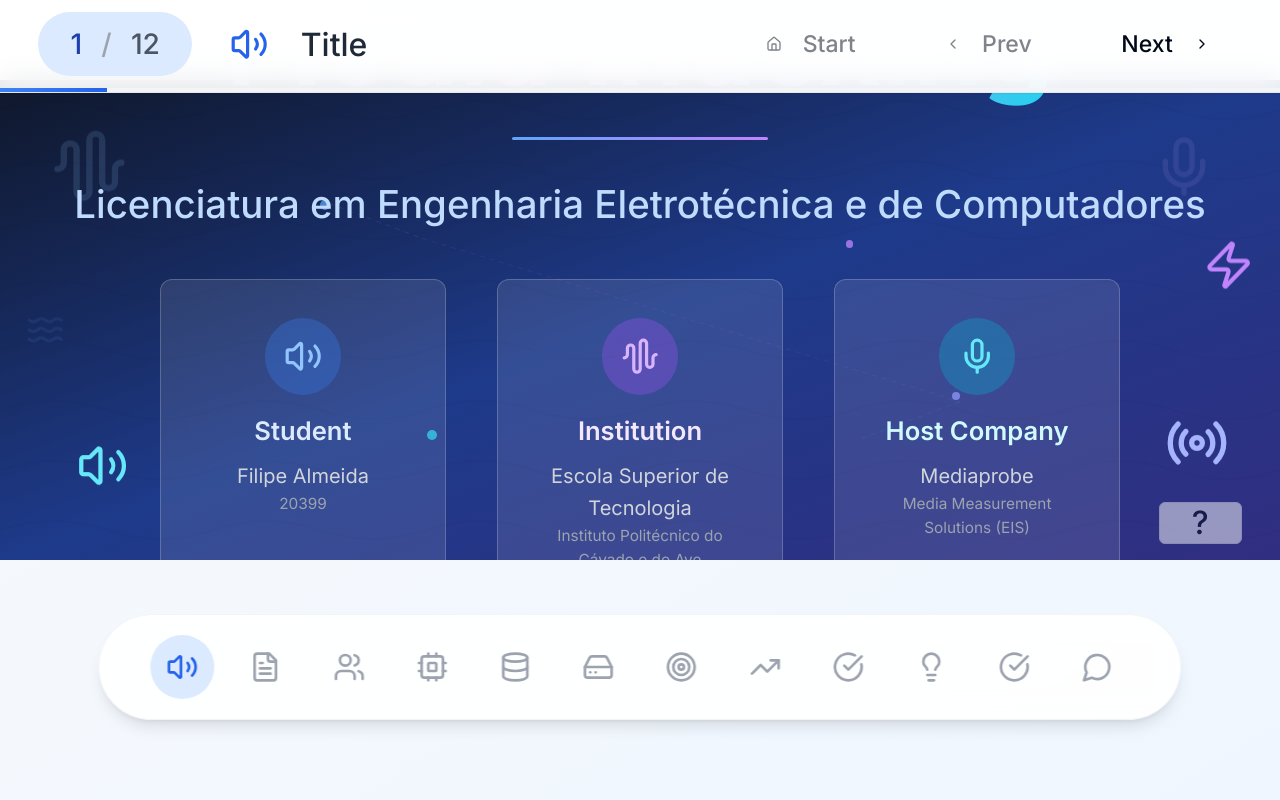
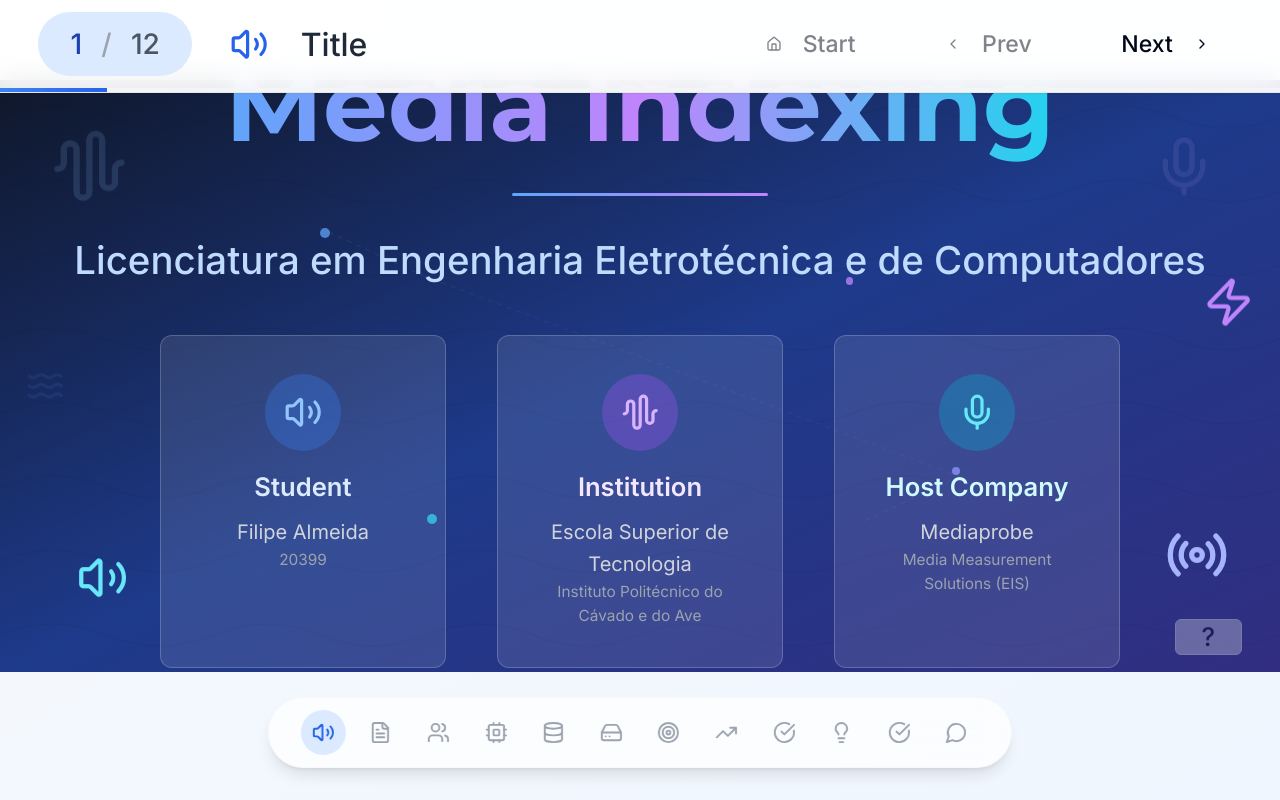
Before and after one commit to TheAlmeida/sonic-signature-showcase, a React (Vite) app: page / in a window 1280 px wide. Built offline with nearby package versions, Linux system fonts and the light colour scheme.

Commit message:
Fix: Reduce bottom navigation bar size
Reduced the size of the bottom navigation bar, removed the panel behind it, and added transparency. This improves visibility and usability.
Edited: `src/components/Presentation.tsx`.

```diff
--- a/src/components/Presentation.tsx
+++ b/src/components/Presentation.tsx
@@ -1,3 +1,4 @@
+
 import React, { useState, useEffect } from 'react';
 import { ChevronLeft, ChevronRight, Volume2, Cpu, Database, BarChart3, Target, CheckCircle, ArrowRight, Mic, AudioWaveform, Settings, Search, Clock, TrendingUp, Users, Lightbulb, MessageCircle, FileText, Home, HardDrive } from 'lucide-react';
 import { Button } from '@/components/ui/button';
@@ -159,9 +160,9 @@ const Presentation = () => {
         </div>
       </div>
 
-      {/* Slide Navigation Dots with Bottom Safe Area */}
-      <div className="fixed bottom-[clamp(4rem,10vh,12rem)] left-1/2 transform -translate-x-1/2 z-50">
-        <div className="flex space-x-[clamp(0.4rem,1.5vw,1.5rem)] bg-white/90 backdrop-blur-md rounded-full px-[clamp(1.5rem,4vw,4rem)] py-[clamp(1rem,2.5vh,2.5rem)] shadow-lg border border-gray-100">
+      {/* Slide Navigation Dots - Smaller and more transparent */}
+      <div className="fixed bottom-[clamp(1.5rem,4vh,4rem)] left-1/2 transform -translate-x-1/2 z-50">
+        <div className="flex space-x-[clamp(0.3rem,1vw,1rem)] bg-white/70 backdrop-blur-md rounded-full px-[clamp(1rem,2.5vw,2.5rem)] py-[clamp(0.5rem,1.5vh,1.5rem)] shadow-lg border border-gray-100/50">
           {slides.map((slide, index) => {
             const Icon = slide.icon;
             return (
@@ -170,14 +171,14 @@ const Presentation = () => {
                 onClick={() => goToSlide(index)}
                 disabled={isTransitioning}
                 title={slide.title}
-                className={`group w-[clamp(2.5rem,5vw,5rem)] h-[clamp(2.5rem,5vw,5rem)] rounded-full flex items-center justify-center transition-all duration-300 relative ${
+                className={`group w-[clamp(1.8rem,3.5vw,3.5rem)] h-[clamp(1.8rem,3.5vw,3.5rem)] rounded-full flex items-center justify-center transition-all duration-300 relative ${
                   index === currentSlide ? `bg-${currentSlideColor}-100` : 'hover:bg-gray-100'
                 }`}
               >
-                <Icon className={`h-[clamp(1.2rem,2.5vw,2.2rem)] w-[clamp(1.2rem,2.5vw,2.2rem)] transition-colors ${
+                <Icon className={`h-[clamp(0.9rem,1.8vw,1.6rem)] w-[clamp(0.9rem,1.8vw,1.6rem)] transition-colors ${
                   index === currentSlide ? `text-${currentSlideColor}-600` : 'text-gray-400 group-hover:text-gray-600'
                 }`} />
-                <span className={`absolute -top-[clamp(4rem,8vh,7rem)] bg-${currentSlideColor}-800 text-white text-[clamp(0.8rem,1.8vw,1.5rem)] px-[clamp(0.8rem,2.5vw,2.5rem)] py-[clamp(0.5rem,1.5vh,1.2rem)] rounded opacity-0 group-hover:opacity-100 transition-opacity pointer-events-none whitespace-nowrap`}>
+                <span className={`absolute -top-[clamp(3rem,6vh,5rem)] bg-${currentSlideColor}-800 text-white text-[clamp(0.7rem,1.5vw,1.2rem)] px-[clamp(0.6rem,2vw,2rem)] py-[clamp(0.4rem,1vh,1rem)] rounded opacity-0 group-hover:opacity-100 transition-opacity pointer-events-none whitespace-nowrap`}>
                   {index + 1}. {slide.title}
                 </span>
               </button>
@@ -186,8 +187,8 @@ const Presentation = () => {
         </div>
       </div>
 
-      {/* Full-Screen Slide Area with Intelligent Spacing */}
-      <div className="pt-[clamp(5rem,10vh,10rem)] pb-[clamp(15rem,25vh,25rem)] flex-1 min-h-0 w-full">
+      {/* Full-Screen Slide Area with reduced bottom padding */}
+      <div className="pt-[clamp(5rem,10vh,10rem)] pb-[clamp(8rem,12vh,12rem)] flex-1 min-h-0 w-full">
         <div
           key={animationKey}
           className={`h-full w-full transition-all duration-500 ease-in-out ${
@@ -216,15 +217,15 @@ const Presentation = () => {
         />
       </div>
 
-      {/* Keyboard Shortcuts Help */}
-      <div className="fixed right-[clamp(1rem,3vw,3rem)] bottom-[clamp(16rem,28vh,28rem)] z-50">
+      {/* Keyboard Shortcuts Help - Smaller and more transparent */}
+      <div className="fixed right-[clamp(1rem,3vw,3rem)] bottom-[clamp(9rem,14vh,14rem)] z-50">
         <Button
           variant="outline"
           size="sm"
-          className="opacity-50 hover:opacity-100 transition-opacity px-[clamp(1rem,2.5vw,2.5rem)] py-[clamp(1rem,2.5vh,2rem)]"
+          className="opacity-40 hover:opacity-80 transition-opacity px-[clamp(0.8rem,2vw,2rem)] py-[clamp(0.8rem,2vh,1.5rem)] bg-white/70 backdrop-blur-sm"
           title="Press '?' for keyboard shortcuts"
         >
-          <span className="text-[clamp(1.2rem,2.5vw,2.2rem)]">?</span>
+          <span className="text-[clamp(1rem,2vw,1.8rem)]">?</span>
         </Button>
       </div>
     </div>
```
